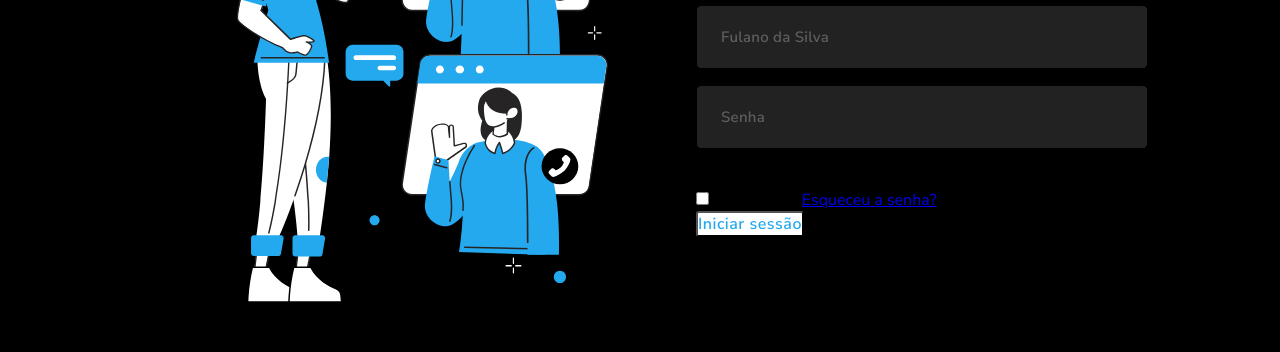
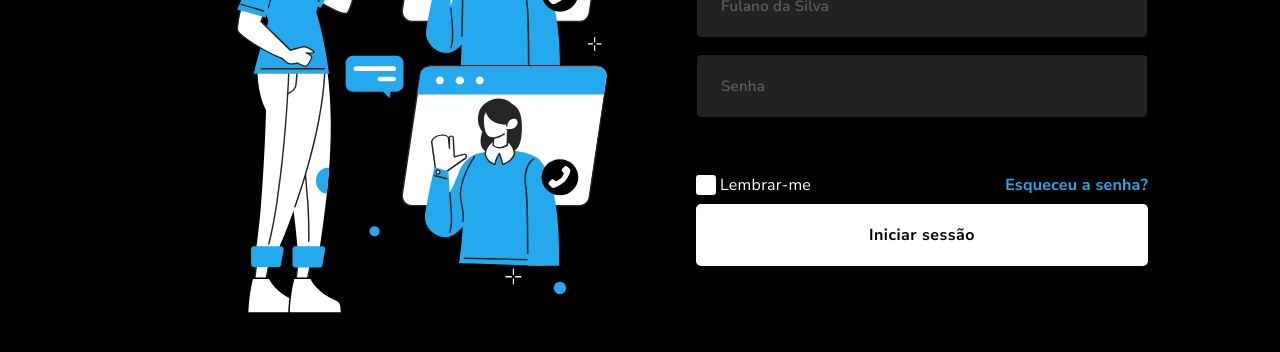
Before and after one commit to eliasnachle/cycle, a plain HTML site: page login.html in a window 1280 px wide. Shown: the part 308-660 px from the top of the page. Drawn offline with Linux system fonts and the light colour scheme.

Commit message:
refactor(elias): resolvendo conflitos

```diff
--- a/login.html
+++ b/login.html
@@ -47,6 +47,5 @@
             </form>
         </div>
     </section>
->>>>>>> f3ea0b48107bb490586135ee9560a57405d3d553
 </body>
 </html>
--- a/scss/components/login/login.scss
+++ b/scss/components/login/login.scss
@@ -1,10 +1,7 @@
 // Imports
 @import '../../root/root';
 @import '../menu/menu';
-<<<<<<< HEAD
-=======
 @import 'recover';
->>>>>>> f3ea0b48107bb490586135ee9560a57405d3d553
 
 // Config page
 body {background: $black;}
```
Also changed, not shown: scss/components/index/index.css, scss/components/login/login.css, scss/style.css, 1 other file.
